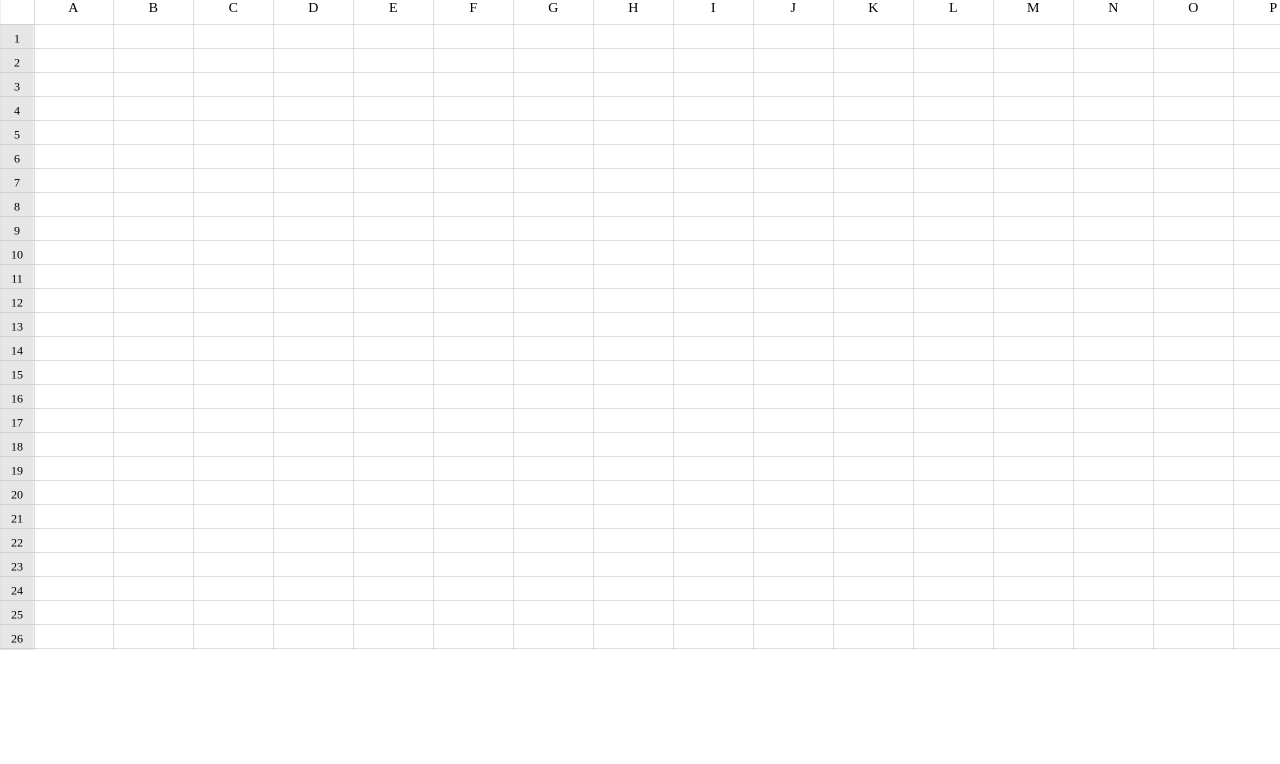
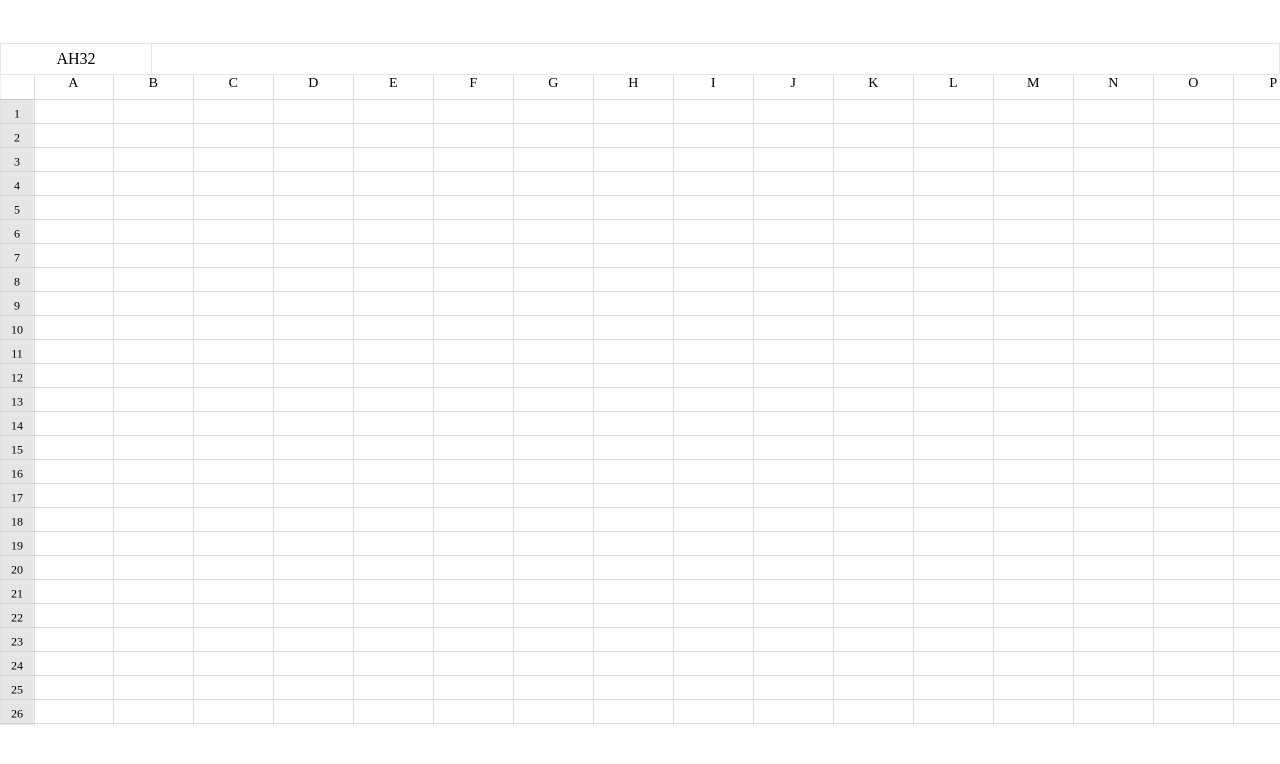
Before and after one commit to 411969299/canvas-excel, a plain HTML site: page index.html in a window 1280 px wide. Shown: the top 764 px of the page. Drawn offline with Linux system fonts and the light colour scheme.

Commit message:
20230104

```diff
--- /dev/null
+++ b/css/main.css
@@ -0,0 +1,105 @@
+* {
+    margin: 0;
+    padding: 0;
+    border: 0;
+    font-size: 12px;
+}
+input,select,option,textarea{outline: none;}
+html,
+body {
+    height: 100%;
+}
+
+.row {
+    width: 1000px;
+    height: 600px;
+    overflow: auto;
+    position: relative;
+}
+
+.excel {
+
+    position: relative;
+    /* overflow: hidden;
+    width: 1500px;
+    height: 700px; */
+}
+.menuBox{
+    width: 100%;
+}
+.title {
+    /* background-color: #217346; */
+    height: 43px;
+    overflow: hidden;
+
+}
+.editbox{
+    height: 30px;
+    border: 1px solid #e6e6e6;
+    overflow: hidden;
+    display: flex;
+    align-items: center;
+}
+.editbox .quote{
+    height: 30px;
+    flex-basis: 150px;
+    flex-grow: 0;
+    text-align: center;
+    overflow: hidden;
+    line-height: 30px;
+    font-size: 16px;
+    border-right: 1px solid #e6e6e6;
+}
+.editbox .currentWord{
+    height: 30px;
+    flex-grow: 99;
+    overflow: hidden;
+}
+.editbox .currentWord .curr_nput{
+    height: 30px;
+    width: 100%;
+    font-size: 16px;
+}
+#canvasExcel {
+    overflow: scroll;
+    position: absolute;
+    /* top: 0; */
+    left: 0;
+    /* min-height: 100%; */
+    width: 1500px;
+    height: 650px;
+    z-index: 10;
+    /* border: 1px solid red; */
+}
+
+.panel {
+    width: 3900px;
+    height: 8000px;
+    /* width: 7800px;
+    height: 16000px; */
+
+    /* border: 1px solid red; */
+
+    cursor: default;
+}
+
+.assistPanel {
+    z-index: 12;
+    visibility: hidden;
+}
+
+
+.selectAndInput{
+    position: absolute;
+    z-index: 20;
+    top:0; left: 0;
+    pointer-events: auto;
+    background-color:rgba(198, 198, 198, 0.3);;
+}
+.selectAndInput .si_circle{
+    border: 2px solid #217346;
+    width: 100%; height: 100%;
+}
+.selectAndInput .si_circle input{
+    width: 100%; height: 100%;
+}
--- a/index.html
+++ b/index.html
@@ -5,91 +5,22 @@
     <meta charset="UTF-8">
     <meta http-equiv="X-UA-Compatible" content="IE=edge">
     <meta name="viewport" content="width=device-width, initial-scale=1.0">
-    <title>Document</title>
-    <style>
-        * {
-            margin: 0;
-            padding: 0;
-            border: 0;
-            font-size: 12px;
-        }
-        input,select,option,textarea{outline: none;}
-        html,
-        body {
-            height: 100%;
-        }
-
-        .row {
-            width: 1000px;
-            height: 600px;
-            overflow: auto;
-            position: relative;
-        }
-
-        .excel {
-            width: 100%;
-            position: relative;
-            overflow: hidden;
-            width: 1500px;
-            height: 700px;
-        }
-
-        #canvasExcel {
-            overflow: scroll;
-            position: absolute;
-            top: 0;
-            left: 0;
-            /* min-height: 100%; */
-            width: 1500px;
-            height: 650px;
-            z-index: 10;
-            /* border: 1px solid red; */
-        }
-
-        .panel {
-            width: 3900px;
-            height: 8000px;
-            /* width: 7800px;
-            height: 16000px; */
-
-            /* border: 1px solid red; */
-
-            cursor: default;
-        }
-
-        .assistPanel {
-            z-index: 12;
-            visibility: hidden;
-        }
-
-        .title {
-            /* background-color: #217346; */
-            height: 43px;
-            overflow: hidden;
-
-        }
-        .selectAndInput{
-            position: absolute;
-            z-index: 20;
-            top:0; left: 0;
-            pointer-events: auto;
-            background-color:rgba(198, 198, 198, 0.3);;
-        }
-        .selectAndInput .si_circle{
-            border: 2px solid #217346;
-            width: 100%; height: 100%;
-        }
-        .selectAndInput .si_circle input{
-            width: 100%; height: 100%;
-        }
-    </style>
+    <link rel="stylesheet" href="./css/main.css">
+    <title>canvas表格</title>
 </head>
 <!-- cursor w-resize 水平调整 |s-resize 垂直调整 -->
 <body >
     <div class="excel">
-        <div class="title"></div>
-        <div class="gongneng"></div>
-        <div class="editbox"></div>
+        <div class="menuBox">
+            <div class="title"></div>
+            <div class="gongneng"></div>
+            <div class="editbox">
+                <!-- 不管切换哪个文档，这里通用 -->
+                <div id="quoteName" class="quote">AH32</div>
+                <div class="currentWord"><input id="currWordInput" class="curr_nput" type="text" /></div>
+            </div>
+        </div>
+
         <div id="canvasExcel">
             <canvas id="dataCanvas0" class="panel" width="7800" height="16000"> 您的浏览器不支持canvas</canvas>
             <!-- <canvas id="assistCanvas" class="panel assistPanel" width="7800" height="16000"> 您的浏览器不支持canvas</canvas> -->
--- a/js/index.js
+++ b/js/index.js
@@ -2,26 +2,27 @@ function getDom(s) {
     return document.getElementById(s)
 }
 
-function createCellPos(n) {
-    // 通过utf-16字符集来显示
-    var ordA = 'A'.charCodeAt(0);
-    var ordZ = 'Z'.charCodeAt(0);
-    var len = ordZ - ordA + 1;
-    var s = "";
-    while (n >= 0) {
-        s = String.fromCharCode(n % len + ordA) + s;
-        n = Math.floor(n / len) - 1;
-    }
-    return s;
-}
+// function createCellPos(n) {
+//     // 通过utf-16字符集来显示
+//     var ordA = 'A'.charCodeAt(0);
+//     var ordZ = 'Z'.charCodeAt(0);
+//     var len = ordZ - ordA + 1;
+//     var s = "";
+//     while (n >= 0) {
+//         s = String.fromCharCode(n % len + ordA) + s;
+//         n = Math.floor(n / len) - 1;
+//     }
+//     return s;
+// }
 
 function createCellPos2(n) {
     // 参数 n 必须为数值
 
-    let sn = "ABCDEFGHIJKLMNOPQRSTUVWXYZ" // 可以用任意自定义字符
+
     if (Object.prototype.toString.call(n) !== "[object Number]" || n < 1) {
         return null
     }
+    let sn = "ABCDEFGHIJKLMNOPQRSTUVWXYZ" // 可以用任意自定义字符
     n = parseInt(n) - 1
     let len = sn.length
     if (n < len) {
@@ -34,10 +35,10 @@ function createCellPos2(n) {
     }
     return s;
 }
-// console.log(createCellPos2(26*26))
+// console.log(createCellPos2(26*26*26))
 // console.log(createCellPos2(26*26+1))
-// console.log(createCellPos2(27*26+1))
-// console.log(createCellPos2(28))
+// console.log(createCellPos2(27*26-1))
+// console.log(createCellPos2(27))
 // console.log(createCellPos2(29))
 // let  bbb= 0 || !!0
 // console.log(bbb)
```
